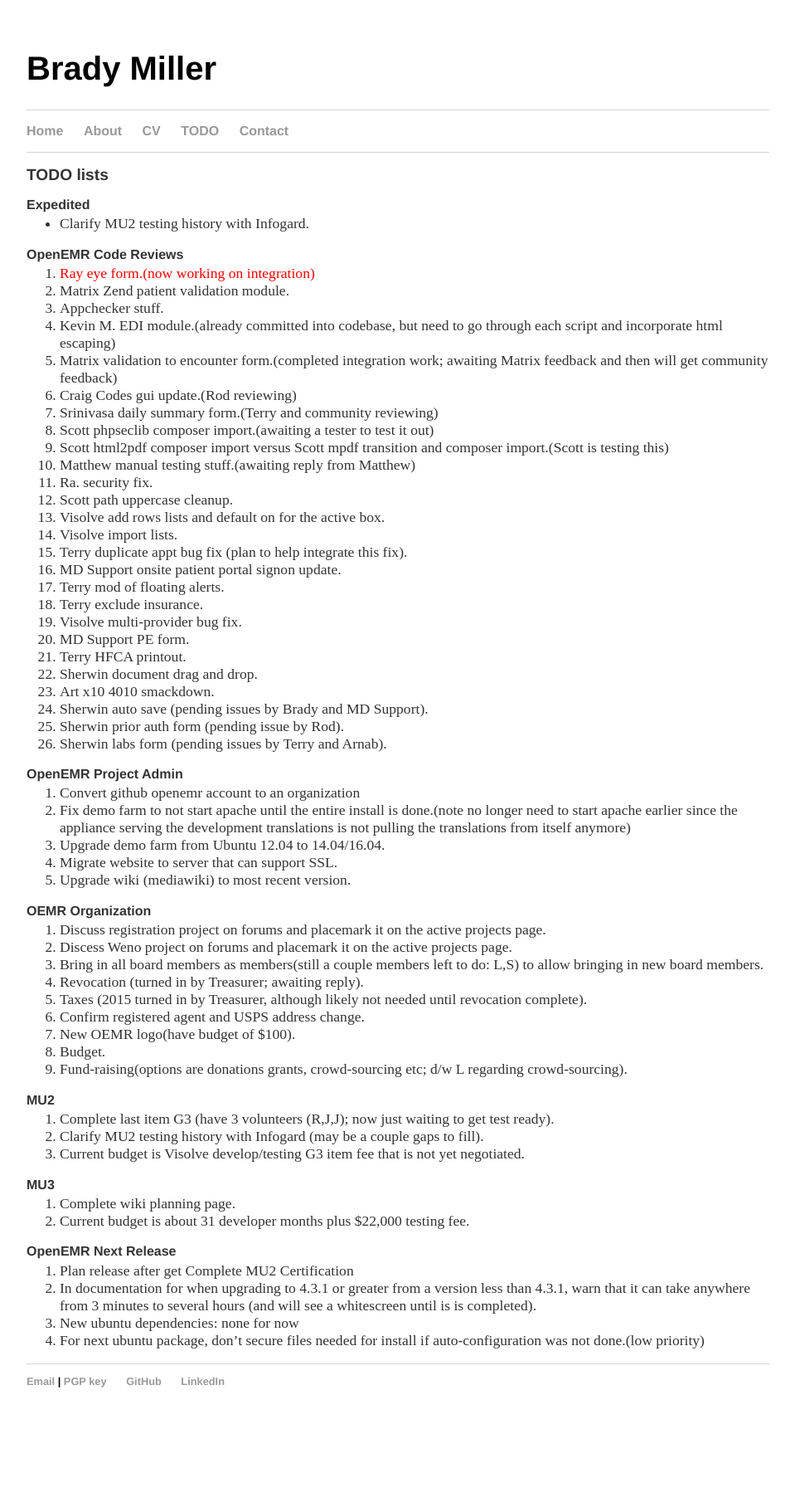
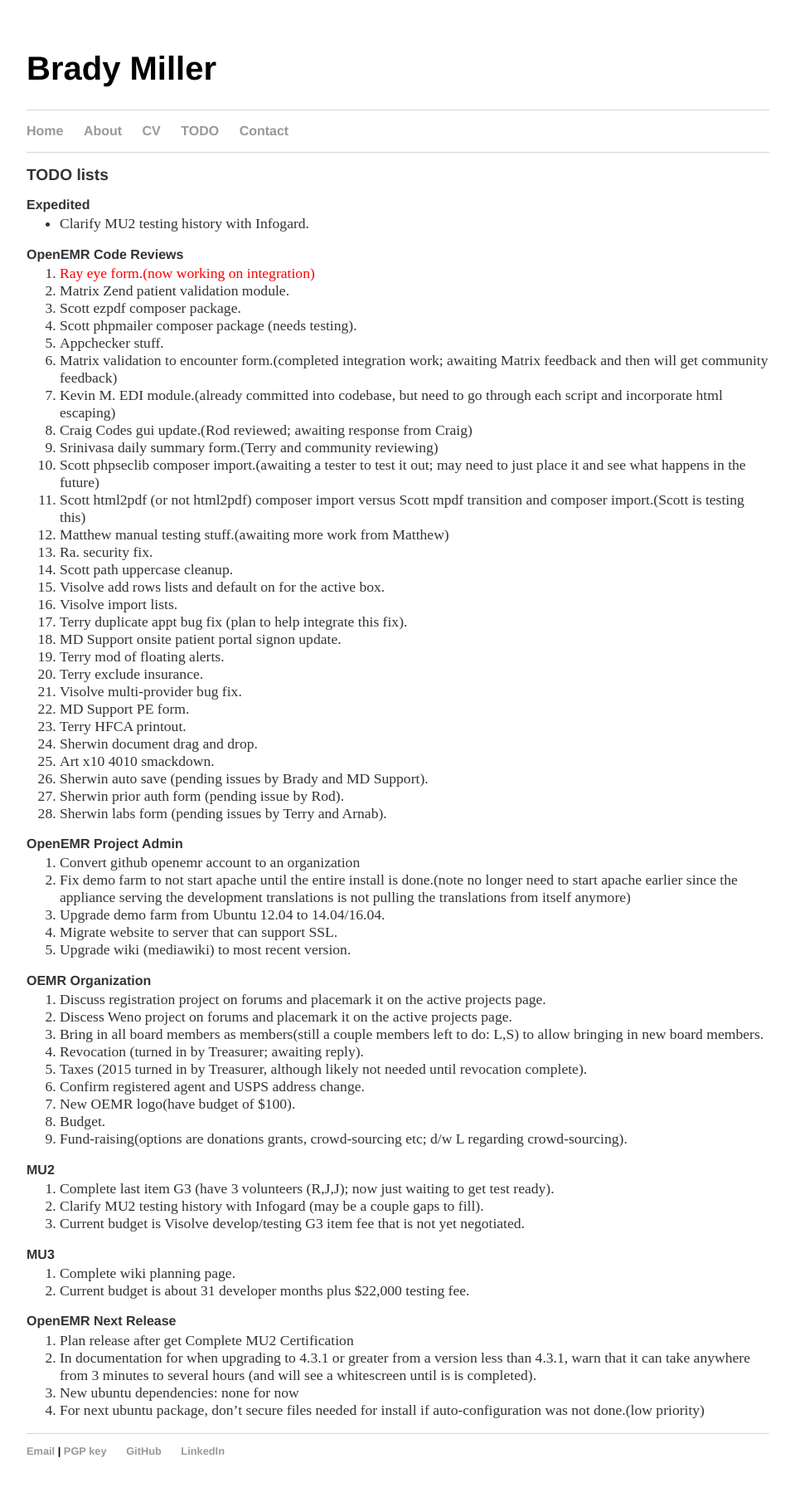
Before and after one commit to bradymiller/bradymiller.github.io, a Jekyll site: the page built from todo/index.md, in a window 1280 px wide. Shown: the whole page at 83% size, without its empty margins (160-1119 px from the left). Built offline with Jekyll 4.4.1, drawn with Linux system fonts in a browser that asks for light colours; before the commit the page ends 1732 px from its top, so only the background shows below that.

Commit message:
Update todo list

```diff
--- a/todo/index.md
+++ b/todo/index.md
@@ -9,14 +9,16 @@
 ### OpenEMR Code Reviews
 1. <span style="color: red">Ray eye form.(now working on integration)</span>
 1. Matrix Zend patient validation module.
+1. Scott ezpdf composer package.
+1. Scott phpmailer composer package (needs testing).
 1. Appchecker stuff.
+1. Matrix validation to encounter form.(completed integration work; awaiting Matrix feedback and then will get community feedback)
 1. Kevin M. EDI module.(already committed into codebase, but need to go through each script and incorporate html escaping)
-1. Matrix validation to encounter form.(completed integration work; awaiting Matrix feedback and then will get community feedback)
-1. Craig Codes gui update.(Rod reviewing)
+1. Craig Codes gui update.(Rod reviewed; awaiting response from Craig)
 1. Srinivasa daily summary form.(Terry and community reviewing)
-1. Scott phpseclib composer import.(awaiting a tester to test it out)
-1. Scott html2pdf composer import versus Scott mpdf transition and composer import.(Scott is testing this)
-1. Matthew manual testing stuff.(awaiting reply from Matthew)
+1. Scott phpseclib composer import.(awaiting a tester to test it out; may need to just place it and see what happens in the future)
+1. Scott html2pdf (or not html2pdf) composer import versus Scott mpdf transition and composer import.(Scott is testing this)
+1. Matthew manual testing stuff.(awaiting more work from Matthew)
 1. Ra. security fix.
 1. Scott path uppercase cleanup.
 1. Visolve add rows lists and default on for the active box.
```
